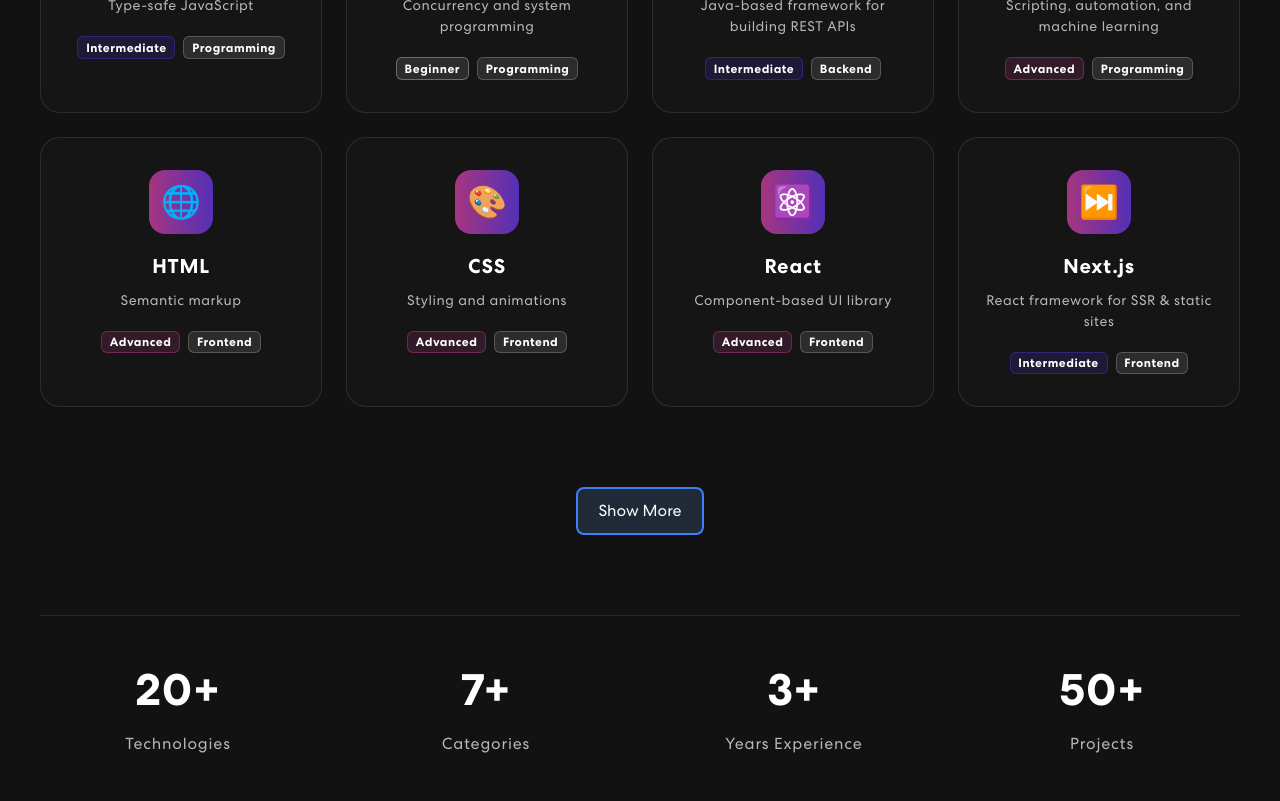
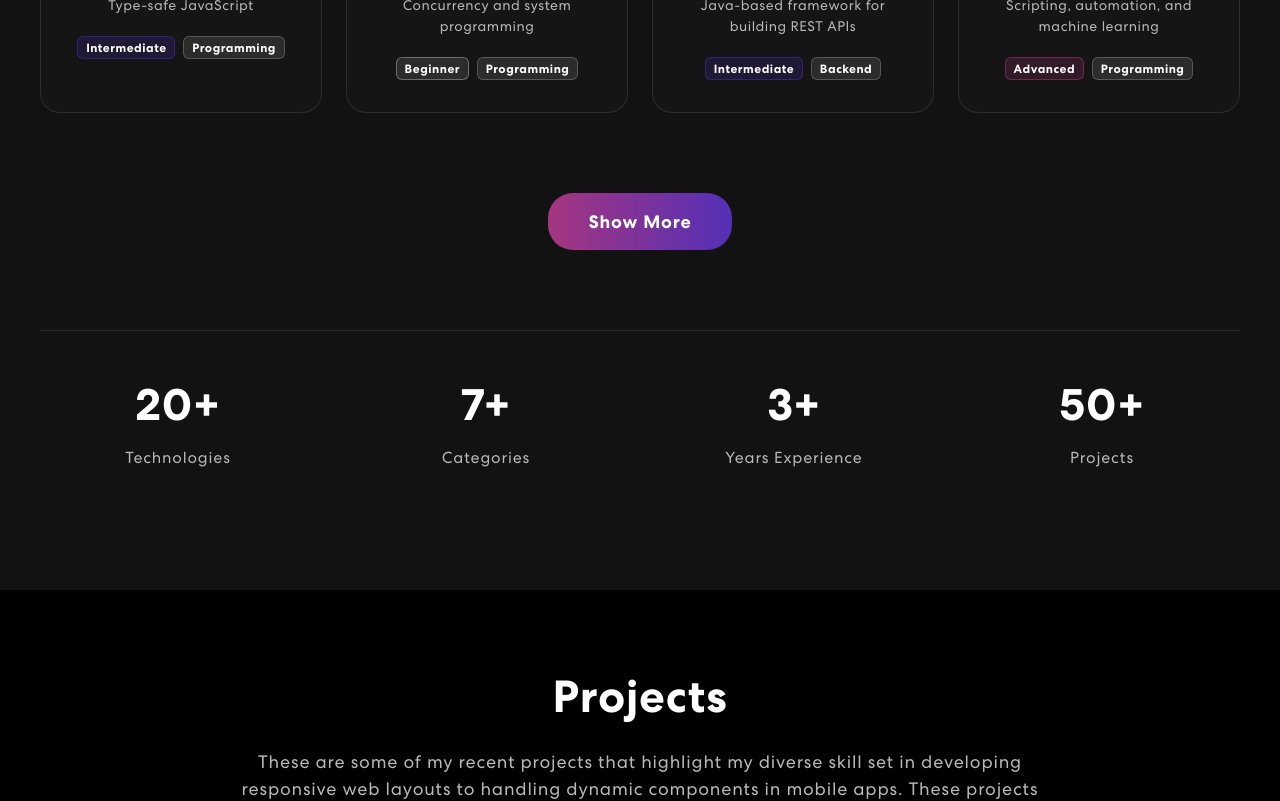
Before and after one commit to MayankPandey2004/Personal-Portfolio, a React (Create React App) app: page / in a window 1280 px wide. Shown: the part 1660-2461 px from the top of the page. Built offline with nearby package versions, Linux system fonts and the light colour scheme.

Commit message:
changed design

```diff
--- a/src/components/Skills.js
+++ b/src/components/Skills.js
@@ -6,15 +6,7 @@ import "./Styles/Skills.css"
 const Skills = () => {
     const [selectedCategory, setSelectedCategory] = useState("All")
     const [hoveredSkill, setHoveredSkill] = useState(null)
-    const [visibleCount, setVisibleCount] = useState(12)
-
-    const toggleVisibleCount = () => {
-        if (visibleCount === 12) {
-            setVisibleCount(filteredSkills.length)
-        } else {
-            setVisibleCount(12)
-        }
-    }
+    const [visibleCount, setVisibleCount] = useState(8)
 
     const skills = [
         {
@@ -213,6 +205,10 @@ const Skills = () => {
         }
     }
 
+    const toggleVisibleCount = () => {
+        setVisibleCount(prev => Math.min(prev + 8, filteredSkills.length));
+    }
+
     return (
         <section className="skills-section" id='skills'>
             <div className="skills-background">
@@ -237,7 +233,7 @@ const Skills = () => {
                             key={category}
                             onClick={() => {
                                 setSelectedCategory(category)
-                                setVisibleCount(12)
+                                setVisibleCount(8)
                             }}
                             className={`category-btn ${selectedCategory === category ? "active" : ""}`}
                         >
@@ -273,11 +269,11 @@ const Skills = () => {
                     ))}
                 </div>
 
-                {/* Show More / Show Less */}
-                {filteredSkills.length > 12 && (
-                    <div className="show-more-container">
-                        <button className="show-more-btn" onClick={toggleVisibleCount}>
-                            {visibleCount === 12 ? "Show More" : "Show Less"}
+                {/* Show More Button */}
+                {visibleCount < filteredSkills.length && (
+                    <div className="load-more-container">
+                        <button className="load-more-btn" onClick={toggleVisibleCount}>
+                            Show More
                         </button>
                     </div>
                 )}
--- a/src/components/Styles/Skills.css
+++ b/src/components/Styles/Skills.css
@@ -348,20 +348,24 @@
 
 .show-more-container {
   text-align: center;
-  margin-top: 20px;
+  margin-bottom: 60px;
 }
 
 .show-more-btn {
-  background-color: #1f2937;
-  color: white;
-  padding: 10px 20px;
-  border: 2px solid #3b82f6;
-  border-radius: 8px;
+  background: linear-gradient(90.21deg, #aa367c -5.91%, #4a2fbd 111.58%);
+  color: #fff;
+  border: none;
+  padding: 15px 40px;
+  font-size: 18px;
+  font-weight: 700;
+  letter-spacing: 0.8px;
+  border-radius: 25px;
   cursor: pointer;
   transition: all 0.3s ease;
+  font-family: "Centra", sans-serif;
 }
 
 .show-more-btn:hover {
-  background-color: #3b82f6;
-  color: white;
+  transform: translateY(-2px);
+  box-shadow: 0 10px 25px rgba(170, 54, 124, 0.3);
 }
```
